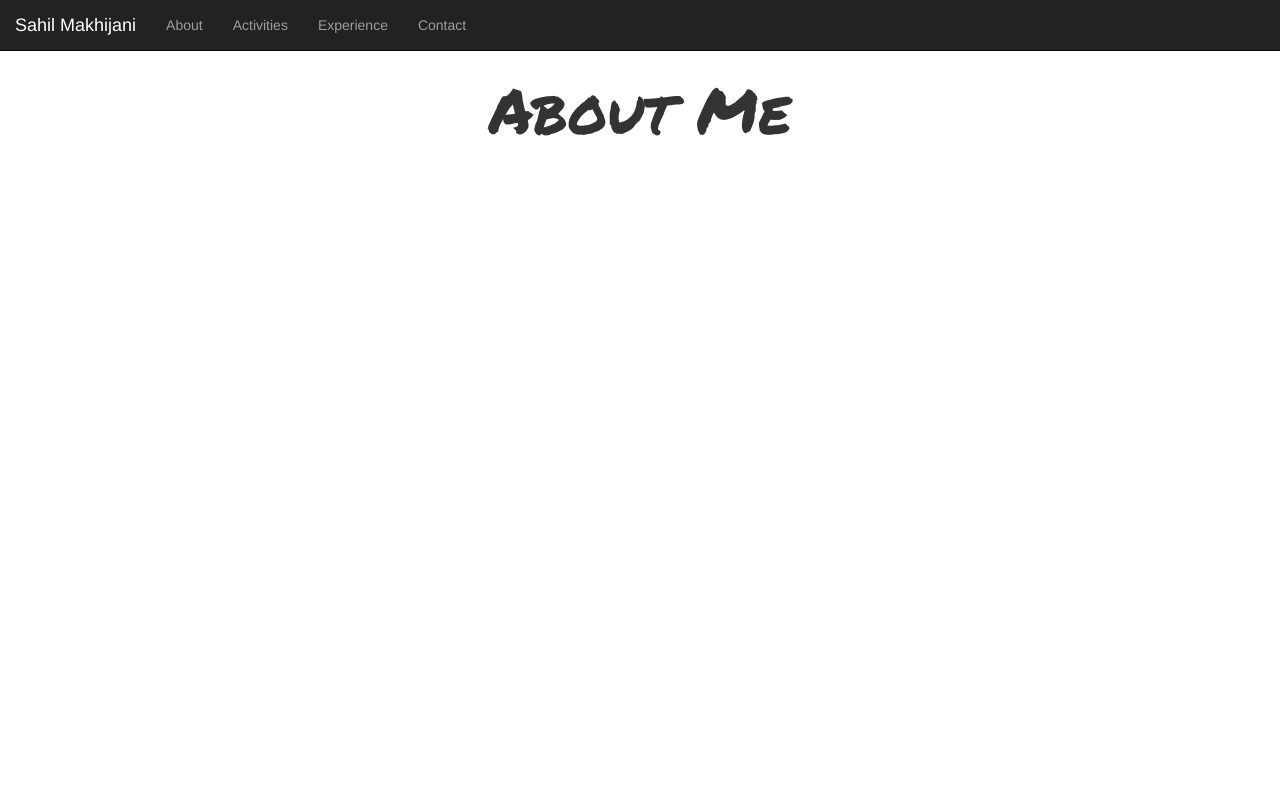
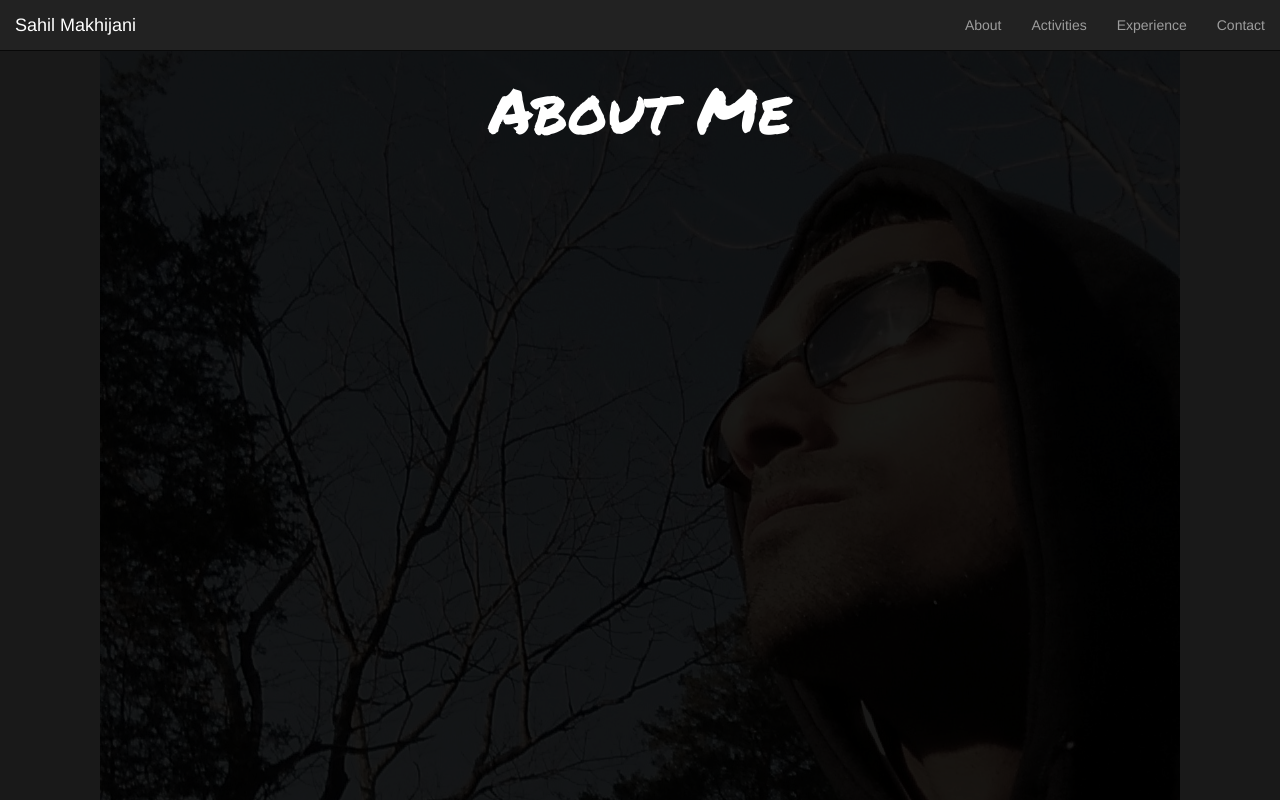
Before and after one commit to SahilMak/sahilmak.github.io, a plain HTML site: page about.html in a window 1280 px wide. Drawn offline with nearby package versions, Linux system fonts and the light colour scheme.

Commit message:
Fixed background image & navbar

```diff
--- a/about.html
+++ b/about.html
@@ -8,18 +8,18 @@
     <link rel="stylesheet" href="https://maxcdn.bootstrapcdn.com/bootstrap/3.3.7/css/bootstrap.min.css"
           integrity="sha384-BVYiiSIFeK1dGmJRAkycuHAHRg32OmUcww7on3RYdg4Va+PmSTsz/K68vbdEjh4u" crossorigin="anonymous">
 </head>
-<body>
+<body class="content">
 <nav class="navbar navbar-inverse navbar-fixed-top">
     <div class="container-fluid">
         <div class="navbar-header">
             <a href="index.html" class="navbar-brand">Sahil Makhijani</a>
-            <ul class="nav navbar-nav">
-                <li><a href="about.html">About</a></li>
-                <li><a href="activities.html">Activities</a></li>
-                <li><a href="experience.html">Experience</a></li>
-                <li><a href="contact.html">Contact</a></li>
-            </ul>
         </div>
+        <ul class="nav navbar-nav navbar-right">
+            <li><a href="about.html">About</a></li>
+            <li><a href="activities.html">Activities</a></li>
+            <li><a href="experience.html">Experience</a></li>
+            <li><a href="contact.html">Contact</a></li>
+        </ul>
     </div>
 </nav>
 
--- a/css/style.css
+++ b/css/style.css
@@ -1,5 +1,9 @@
 body {
     padding-top: 55px;
+}
+
+.content {
+    background: linear-gradient(rgba(0, 0, 0, 0.9), rgba(0, 0, 0, 0.9)), url("../img/hiking.jpg") no-repeat 50% 20%;
 }
 
 a {
@@ -11,7 +15,7 @@ ul {
 }
 
 .jumbotron {
-    background-color: transparent !important;
+    background-color: white !important;
 }
 
 img {
@@ -31,4 +35,5 @@ img {
     text-align: center;
     font-family: 'Permanent Marker', cursive;
     font-size: 4.5em;
+    color: white;
 }
```
Also changed, not shown: activities.html (+7 -7 lines), contact.html (+7 -7 lines), experience.html (+7 -7 lines), index.html (+6 -6 lines), img/hiking.jpg (added).
